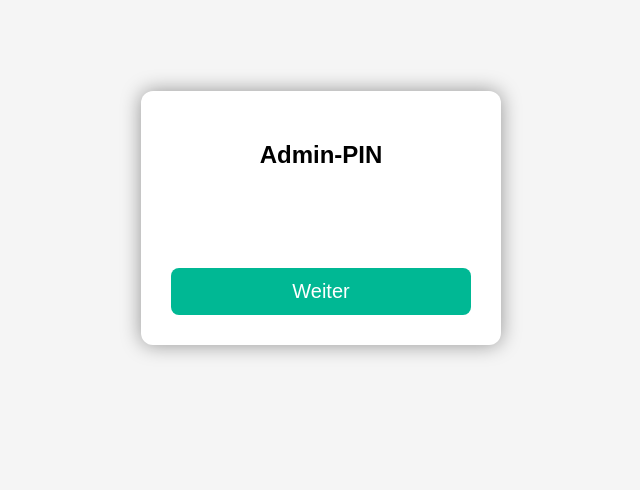
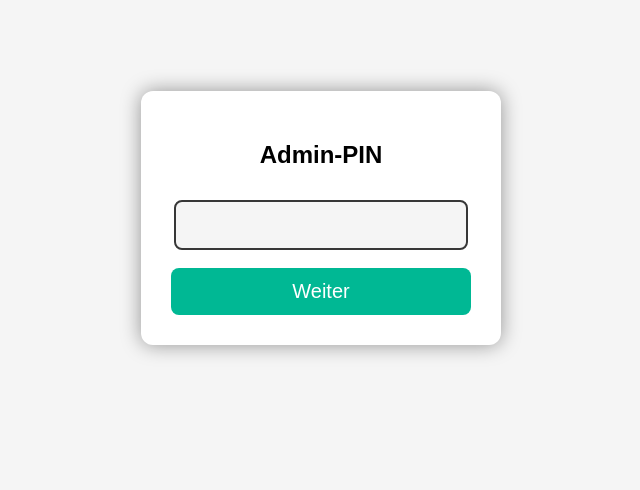
Before and after one commit to idde2/schule, a Flask app: page /pin in a window 1280 px wide. Shown: the part 182-672 px from the top of the page, without its empty margins (319-959 px from the left). Run offline with Flask 3, Linux system fonts and the light colour scheme; the visitor is signed in with stand-in values (Sample User, id 1); parts of the project's set-up code (start-up, migrations or seed data) failed here and were passed over.

Commit message:
20.01.26 21:51

```diff
--- /dev/null
+++ b/func.py
@@ -0,0 +1,39 @@
+import mysql.connector
+
+import configparser
+import os
+
+def get_connection():
+    return mysql.connector.connect(
+        host="localhost",
+        user="py",
+        password="py!!",
+        database="schule"
+    )
+
+
+
+
+
+config = configparser.ConfigParser()
+conf = "config.ini"
+
+def set_config():
+    if os.path.isfile(conf):
+        config.read(conf)
+    else:
+        config["DEFAULT"] = {
+            "port": 5000,
+            "ngrok": True,
+            "login": 2026,
+            "pin": 2026
+        }
+    with open(conf, "w") as f:
+        config.write(f)
+
+
+
+
+
+def get_conf(option, fallback=None):
+    return config["DEFAULT"].get(option, fallback)
--- a/main.py
+++ b/main.py
@@ -7,12 +7,11 @@ import openpyxl
 from datetime import datetime
 from flask_socketio import SocketIO
 from pyngrok import ngrok, conf
-
-
-from sql import get_connection
+import os
+from func import get_connection, set_config, get_conf
 
 app = Flask(__name__)
-socketio = SocketIO(app)
+socketio = SocketIO(app, async_mode="threading")
 app.secret_key = "supersecretkey2025"
 app.config['SECRET_KEY'] = 'secret'
 
@@ -196,14 +195,12 @@ def protect_admin():
 def protect_main():
     if not request.path.startswith("/login") :
         if session.get("main") != True:
-
-
             return redirect("/login")
 
 @app.route("/login", methods=["GET", "POST"])
 def login():
     if request.method == "POST":
-        if request.form.get("login") == "2026":
+        if request.form.get("login") == get_conf("login"):
             session["main"] = True
 
             log("-", 0.0, "Aufruf ok")
@@ -221,7 +218,7 @@ def login():
 def pin():
 
     if request.method == "POST":
-        if request.form.get("pin") == "2026":
+        if request.form.get("pin") == get_conf("pin"):
             session["admin_ok"] = True
 
             log("-", 0.0, "Admin ok")
@@ -241,6 +238,7 @@ def admin_logout():
 @app.route("/logout")
 def logout():
     session["main"] = False
+    session["admin_ok"]= False
     log("", 0.0, "logout")
     return redirect("/login")
 
@@ -427,13 +425,33 @@ def log(name, wert, action):
 
 if __name__ == "__main__":
 
-    num = input("number:")
-    if num == "1":
+    set_config()
+
+
+    if get_conf("ngrok") == False:
+        num = input("number:")
+        if num == "1":
+            if os.environ.get("WERKZEUG_RUN_MAIN") != "true":
+                from pyngrok import ngrok, conf
+                conf.get_default().auth_token = "37Rwi5yWodWiErSDF3zrKEiam7x_3jaqt3R8w28zvNKNEt3Pt"
+                public_url = ngrok.connect(5000, "http")
+                print("NGROK URL:", public_url)
+    if get_conf("ngrok") == True:
         if os.environ.get("WERKZEUG_RUN_MAIN") != "true":
             from pyngrok import ngrok, conf
+
             conf.get_default().auth_token = "37Rwi5yWodWiErSDF3zrKEiam7x_3jaqt3R8w28zvNKNEt3Pt"
             public_url = ngrok.connect(5000, "http")
             print("NGROK URL:", public_url)
 
     socketio.start_background_task(background_updater)
-    socketio.run(app, host="0.0.0.0", port=5000, debug=True)
+    socketio.run(
+        app,
+        host="0.0.0.0",
+        port=get_conf("port"),
+        debug=True,
+
+        allow_unsafe_werkzeug=True
+    )
+
+#         ssl_context=("https/cert.pem", "https/key.pem"),
--- a/static/css/main.css
+++ b/static/css/main.css
@@ -57,9 +57,12 @@ body {
     cursor: pointer;
 }
 
-.sidebar a:hover, .sidebar button:hover {
+.sidebar a:hover {
+    text-decoration: underline;
     background-color: #353535;
-    text-decoration: underline;
+}
+.sidebar button:hover {
+    background-color: #353535;
 
 }
 
@@ -89,6 +92,7 @@ body {
     cursor: pointer;
     border-radius: 4px;
     z-index: 1100;
+    text-decoration: none;
 }
 
 #themeToggle {
--- a/static/css/pin.css
+++ b/static/css/pin.css
@@ -19,14 +19,20 @@ body {
     box-shadow: 0 0 20px rgba(0,0,0,0.4);
 }
 
-input {
-    width: 100%;
-    padding: 12px;
+.input {
+    width: 90%;
+    padding: 10px;
     font-size: 22px;
-    border: none;
+    border: 2px solid #373737;
     border-radius: 8px;
     margin-top: 12px;
     text-align: center;
+    background-color: #686868;
+    color: #ffffff;
+}
+.input.light {
+    background-color: #F5F5F5FF;
+    color: #000;
 }
 
 .send-button {
--- a/static/js/main.js
+++ b/static/js/main.js
@@ -22,8 +22,12 @@ function applyTheme(theme) {
 
     const cont = document.querySelector(".container");
     if (cont) cont.classList.toggle("light", theme === "light");
+
     const s = document.querySelector(".suche");
-    if (s) s.classList.toggle("light", theme === "light");
+    if (s) s.classList.toggle("light", theme === "light")
+
+    const input = document.querySelector(".input");
+    if (input) input.classList.toggle("light", theme === "light")
 
     document.getElementById("themeToggle").textContent =
         theme === "light" ? "☀️" : "🌙";
--- a/templates/eingabe.html
+++ b/templates/eingabe.html
@@ -36,7 +36,7 @@
         <input id="name" name="name" type="text" required>
 
         <label for="wert">Wert:</label>
-        <input id="wert" name="wert" type="number" step="0.01" required>
+        <input id="wert" name="wert" type="number" step="0.01" maxlength="10" required>
 
         <button class="button2" type="submit">Speichern</button>
     </form>
--- a/templates/pin.html
+++ b/templates/pin.html
@@ -12,7 +12,7 @@
 <div class="box">
     <h2>Admin‑PIN</h2>
     <form method="POST">
-        <input type="password" name="pin" maxlength="4" required>
+        <input type="password" name="pin" class="input" maxlength="4" required>
         <button class="send-button" type="submit">Weiter</button>
     </form>
 </div>
```
Also changed, not shown: sql.py (deleted, +0 -9 lines), 2 other files.
